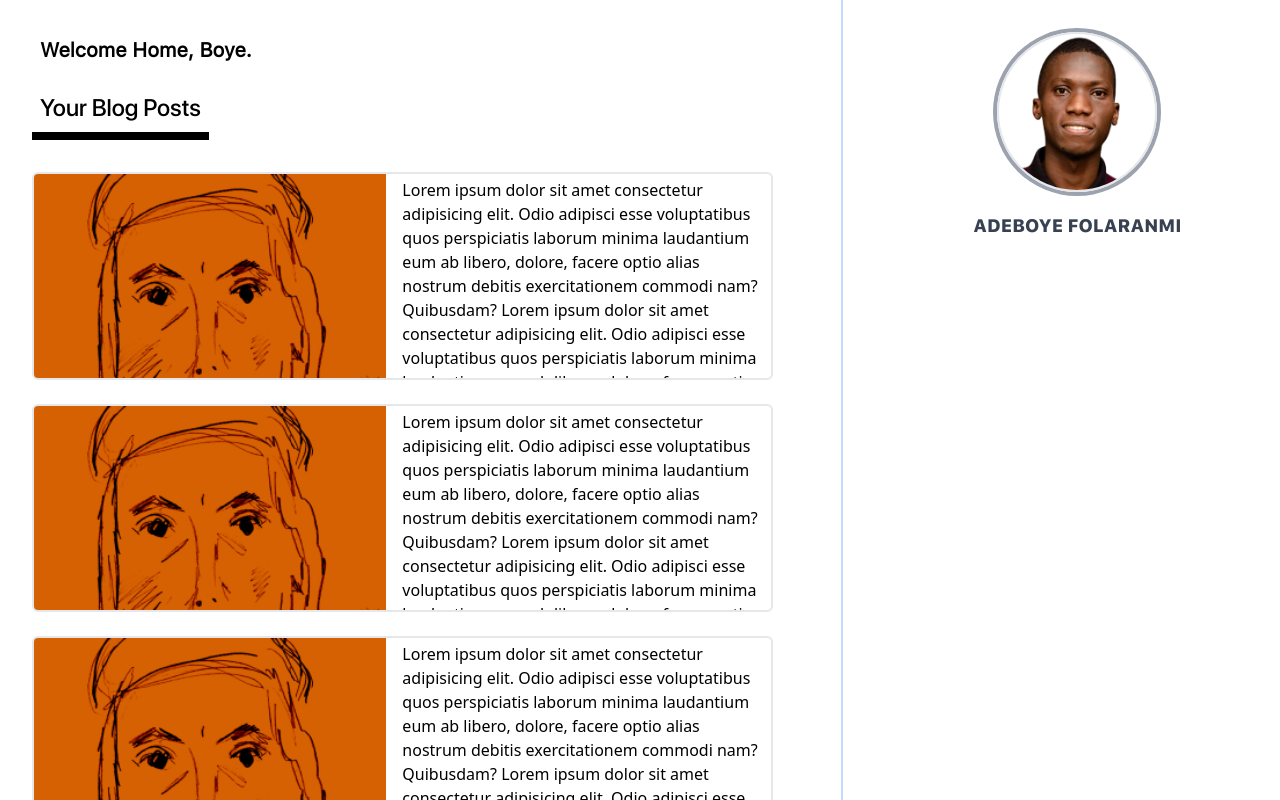
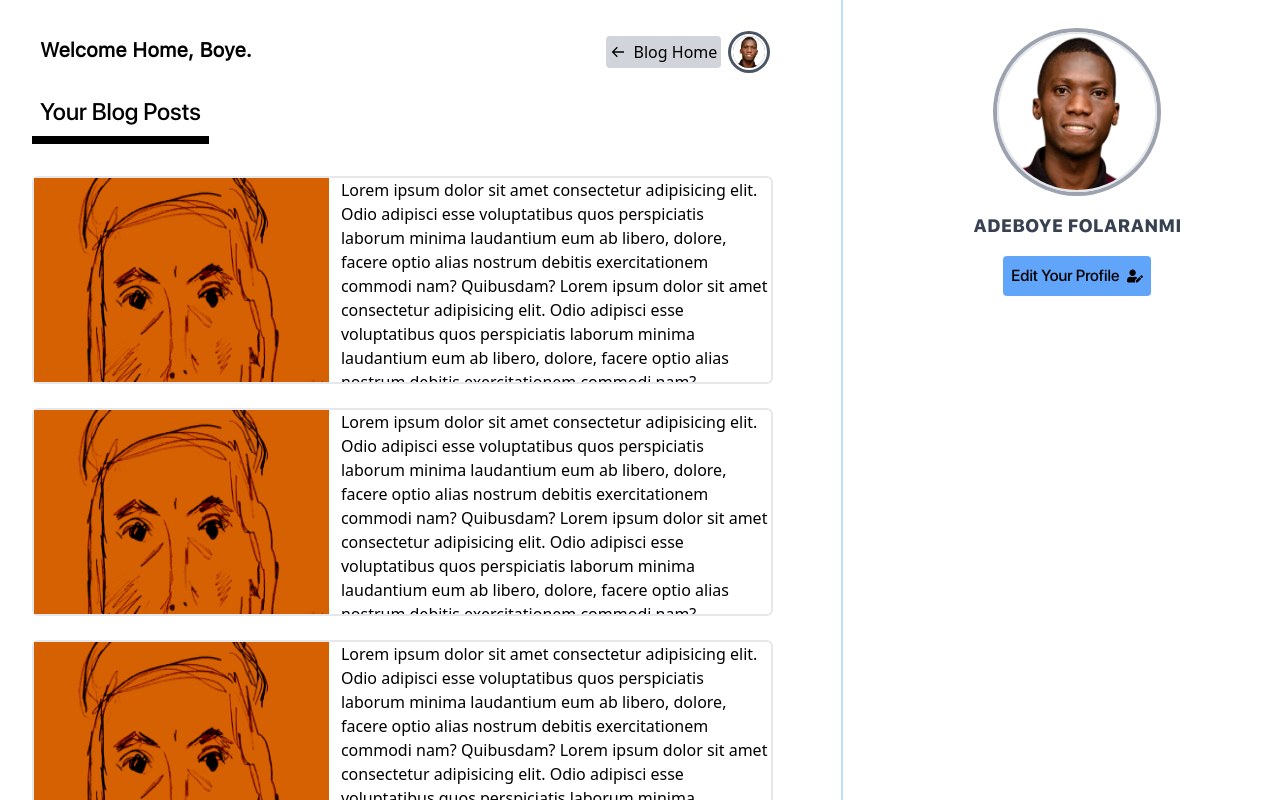
Before and after one commit to Boye95/theBlog, a React (Vite) app in the folder client/: page /profile in a window 1280 px wide. Built offline with nearby package versions, Linux system fonts and the light colour scheme.

Commit message:
done with profile page

```diff
--- a/client/src/index.css
+++ b/client/src/index.css
@@ -63,11 +63,11 @@
 
   /* Chrome, Safari and Opera */
   .scroll-no::-webkit-scrollbar {
-    display: none;
+    width: 2px;
   }
 
   .scroll-no {
-    -ms-overflow-style: none; /* IE and Edge */
-    scrollbar-width: none; /* Firefox */
+    -ms-overflow-style: 2px; /* IE and Edge */
+    scrollbar-width: 2px; /* Firefox */
   }
 }
--- a/client/src/pages/Profile.jsx
+++ b/client/src/pages/Profile.jsx
@@ -1,72 +1,119 @@
+import { useState } from 'react'
 import avatar from '../assets/avatar.png'
 import img4 from '../assets/postimages/4.png'
+import { Link } from 'react-router-dom'
+import { FaUserEdit } from 'react-icons/fa'
+import { BiArrowBack } from 'react-icons/bi'
 
 const Profile = () => {
+  const [showEdit, setShowEdit] = useState(false)
+
+  let handleShowEdit = () => {
+    setShowEdit(!showEdit)
+  }
+
   return (
     <div className='flex '>
-      <div className='scroll-no flex flex-col mx-8 pt-9 w-4/6 h-screen overflow-scroll border-blue-200 border-r-2'>
-        <div className="text-xl font-sfprotr font-semibold px-2 mb-5">
+      <div className='scroll-no flex flex-col mx-8 pt-9 w-4/6 h-screen overflow-scroll border-blue-200 border-r-2 ham:w-full ham:border-none ham:overflow-visible'>
+        <div className='w-11/12 flex justify-between px-2 mb-5 ham:w-full'>
+          <div className='text-xl font-sfprotr font-semibold sm:text-[15px]'>
             Welcome Home, Boye.
+          </div>
+          <div className='relative flex gap-3 items-center'>
+            <Link to='/' className='flex items-center gap-2 bg-gray-300 rounded p-1 transition hover:bg-gray-100'>
+              <BiArrowBack />
+              <p className='sm:text-[13px]'>Blog Home</p>
+            </Link>
+            <div
+              onClick={handleShowEdit}
+              className='h-8 w-8 cursor-pointer rounded-full overflow-hidden ring ring-gray-600 ring-offset-2 hover:ring-blue-400'
+            >
+              <img src={avatar} alt='' className='h-full w-full' />
+            </div>
+            <Link
+              to='/'
+              className={
+                showEdit
+                  ? 'absolute top-11 right-0 w-[6rem] text-center rounded p-1 bg-gray-200 text-blue-800 hover:bg-gray-400'
+                  : 'hidden'
+              }
+            >
+              Edit Profile
+            </Link>
+          </div>
         </div>
-        <div className='text-2xl w-fit p-2 mb-8 font-sfprod border-b-8 border-black'>
+        <div className='text-2xl w-fit p-2 mb-8 font-sfprod border-b-8 border-black sm:text-lg sm:border-b-4'>
           Your Blog Posts
         </div>
-        <div className='w-11/12 flex flex-col gap-6 mb-9'>
-          <div className='flex gap-3 h-52 border-2 rounded-md overflow-hidden transition hover:border-emerald-300 hover:ring-1'>
-            <img src={img4} alt='' className='' />
-            <div className='p-1'>
+        <div className='w-11/12 flex flex-col gap-6 mb-9 ham:w-full'>
+          <div className='flex gap-3 h-52 w-full border-2 rounded-md transition hover:ring-blue-400 hover:ring-2 hover:ring-offset-2 sm:flex-col sm:h-auto'>
+            <img src={img4} alt='' className='w-2/5 sm:w-full sm:' />
+            <div className='overflow-hidden w-3/5 sm:w-full sm:p-2'>
               Lorem ipsum dolor sit amet consectetur adipisicing elit. Odio
               adipisci esse voluptatibus quos perspiciatis laborum minima
               laudantium eum ab libero, dolore, facere optio alias nostrum
-              debitis exercitationem commodi nam? Quibusdam?
+              debitis exercitationem commodi nam? Quibusdam? Lorem ipsum dolor
+              sit amet consectetur adipisicing elit. Odio adipisci esse
+              voluptatibus quos perspiciatis laborum minima laudantium eum ab
+              libero, dolore, facere optio alias nostrum debitis exercitationem
+              commodi nam? Quibusdam?
+            </div>
+          </div>
+          <div className='flex gap-3 h-52 w-full border-2 rounded-md transition hover:ring-blue-400 hover:ring-2 hover:ring-offset-2 sm:flex-col sm:h-auto'>
+            <img src={img4} alt='' className='w-2/5 sm:w-full sm:' />
+            <div className='overflow-hidden w-3/5 sm:w-full sm:p-2'>
               Lorem ipsum dolor sit amet consectetur adipisicing elit. Odio
               adipisci esse voluptatibus quos perspiciatis laborum minima
               laudantium eum ab libero, dolore, facere optio alias nostrum
-              debitis exercitationem commodi nam? Quibusdam?
+              debitis exercitationem commodi nam? Quibusdam? Lorem ipsum dolor
+              sit amet consectetur adipisicing elit. Odio adipisci esse
+              voluptatibus quos perspiciatis laborum minima laudantium eum ab
+              libero, dolore, facere optio alias nostrum debitis exercitationem
+              commodi nam? Quibusdam?
             </div>
           </div>
-          <div className='flex gap-3 h-52 border-2 rounded-md overflow-hidden transition hover:border-emerald-300 hover:ring-1'>
-            <img src={img4} alt='' className='' />
-            <div className='p-1'>
+          <div className='flex gap-3 h-52 w-full border-2 rounded-md transition hover:ring-blue-400 hover:ring-2 hover:ring-offset-2 sm:flex-col sm:h-auto'>
+            <img src={img4} alt='' className='w-2/5 sm:w-full sm:' />
+            <div className='overflow-hidden w-3/5 sm:w-full sm:p-2'>
               Lorem ipsum dolor sit amet consectetur adipisicing elit. Odio
               adipisci esse voluptatibus quos perspiciatis laborum minima
               laudantium eum ab libero, dolore, facere optio alias nostrum
-              debitis exercitationem commodi nam? Quibusdam?
+              debitis exercitationem commodi nam? Quibusdam? Lorem ipsum dolor
+              sit amet consectetur adipisicing elit. Odio adipisci esse
+              voluptatibus quos perspiciatis laborum minima laudantium eum ab
+              libero, dolore, facere optio alias nostrum debitis exercitationem
+              commodi nam? Quibusdam?
+            </div>
+          </div>
+          <div className='flex gap-3 h-52 w-full border-2 rounded-md transition hover:ring-blue-400 hover:ring-2 hover:ring-offset-2 sm:flex-col sm:h-auto'>
+            <img src={img4} alt='' className='w-2/5 sm:w-full sm:' />
+            <div className='overflow-hidden w-3/5 sm:w-full sm:p-2'>
               Lorem ipsum dolor sit amet consectetur adipisicing elit. Odio
               adipisci esse voluptatibus quos perspiciatis laborum minima
               laudantium eum ab libero, dolore, facere optio alias nostrum
-              debitis exercitationem commodi nam? Quibusdam?
+              debitis exercitationem commodi nam? Quibusdam? Lorem ipsum dolor
+              sit amet consectetur adipisicing elit. Odio adipisci esse
+              voluptatibus quos perspiciatis laborum minima laudantium eum ab
+              libero, dolore, facere optio alias nostrum debitis exercitationem
+              commodi nam? Quibusdam?
             </div>
           </div>
-          <div className='flex gap-3 h-52 border-2 rounded-md overflow-hidden transition hover:border-emerald-300 hover:ring-1'>
-            <img src={img4} alt='' className='' />
-            <div className='p-1'>
+          <div className='flex gap-3 h-52 w-full border-2 rounded-md transition hover:ring-blue-400 hover:ring-2 hover:ring-offset-2 sm:flex-col sm:h-auto'>
+            <img src={img4} alt='' className='w-2/5 sm:w-full sm:' />
+            <div className='overflow-hidden w-3/5 sm:w-full sm:p-2'>
               Lorem ipsum dolor sit amet consectetur adipisicing elit. Odio
               adipisci esse voluptatibus quos perspiciatis laborum minima
               laudantium eum ab libero, dolore, facere optio alias nostrum
-              debitis exercitationem commodi nam? Quibusdam?
-              Lorem ipsum dolor sit amet consectetur adipisicing elit. Odio
-              adipisci esse voluptatibus quos perspiciatis laborum minima
-              laudantium eum ab libero, dolore, facere optio alias nostrum
-              debitis exercitationem commodi nam? Quibusdam?
-            </div>
-          </div>
-          <div className='flex gap-3 h-52 border-2 rounded-md overflow-hidden transition hover:border-emerald-300 hover:ring-1'>
-            <img src={img4} alt='' className='' />
-            <div className='p-1'>
-              Lorem ipsum dolor sit amet consectetur adipisicing elit. Odio
-              adipisci esse voluptatibus quos perspiciatis laborum minima
-              laudantium eum ab libero, dolore, facere optio alias nostrum
-              debitis exercitationem commodi nam? Quibusdam?
-              Lorem ipsum dolor sit amet consectetur adipisicing elit. Odio
-              adipisci esse voluptatibus quos perspiciatis laborum minima
-              laudantium eum ab libero, dolore, facere optio alias nostrum
-              debitis exercitationem commodi nam? Quibusdam?
+              debitis exercitationem commodi nam? Quibusdam? Lorem ipsum dolor
+              sit amet consectetur adipisicing elit. Odio adipisci esse
+              voluptatibus quos perspiciatis laborum minima laudantium eum ab
+              libero, dolore, facere optio alias nostrum debitis exercitationem
+              commodi nam? Quibusdam?
             </div>
           </div>
         </div>
       </div>
-      <div className='w-2/6 flex flex-col items-center mt-8'>
+      <div className='w-2/6 flex flex-col items-center mt-8 ham:hidden'>
         <div className='h-[10rem] w-[10rem] border-2 border-gray-200 ring-4 ring-gray-400 hover:ring-2 rounded-full overflow-hidden'>
           <img src={avatar} alt='' className='h-full w-full ' />
         </div>
@@ -74,6 +121,14 @@ const Profile = () => {
         <div className='mt-5 font-sfproth text-lg text-gray-700'>
           ADEBOYE FOLARANMI
         </div>
+
+        <Link
+          to='/'
+          className='flex items-center gap-2 bg-blue-400 p-2 mt-4 rounded font-sfprod transition hover:bg-blue-200'
+        >
+          <p className=''>Edit Your Profile </p>
+          <FaUserEdit />
+        </Link>
       </div>
     </div>
   )
```
